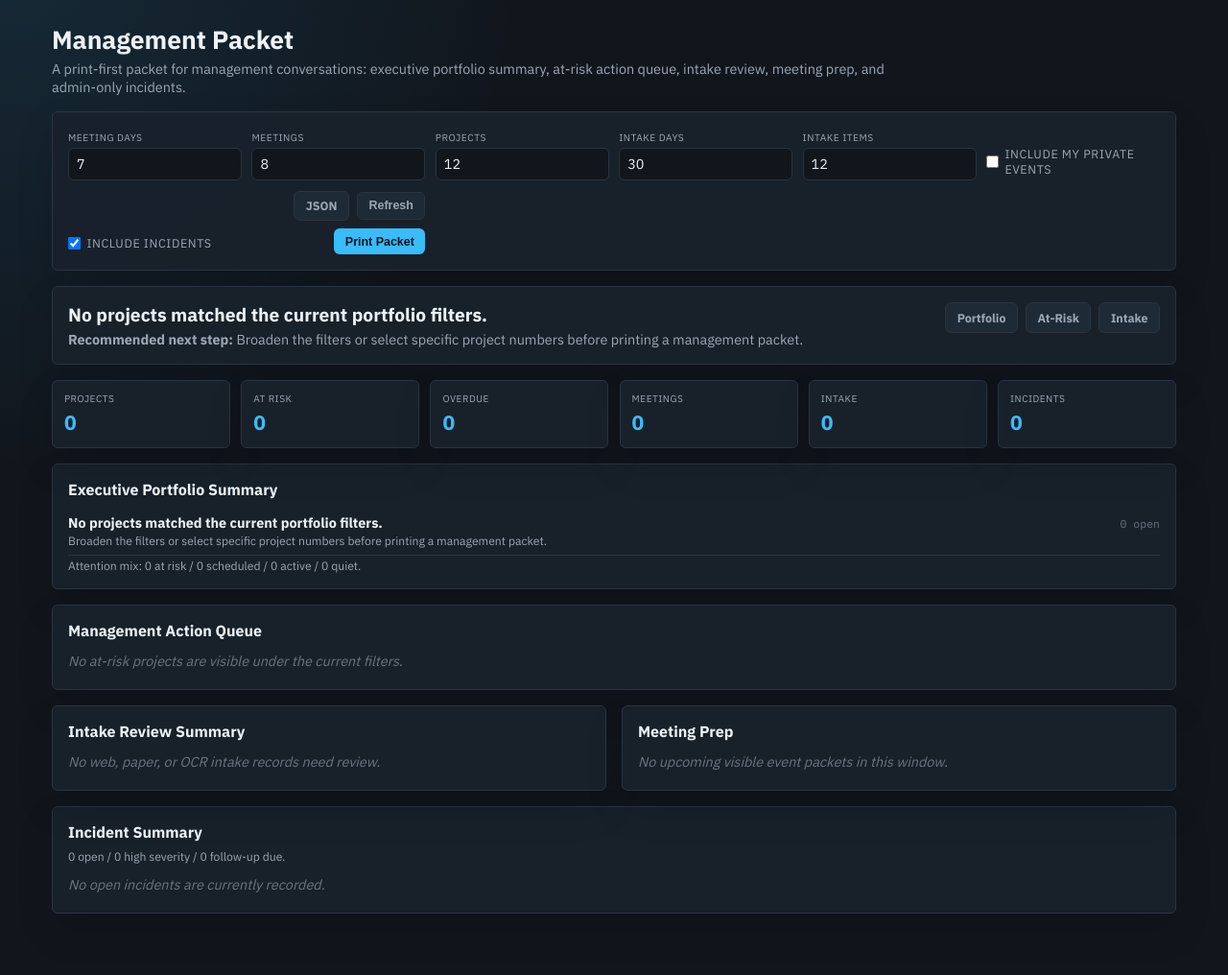
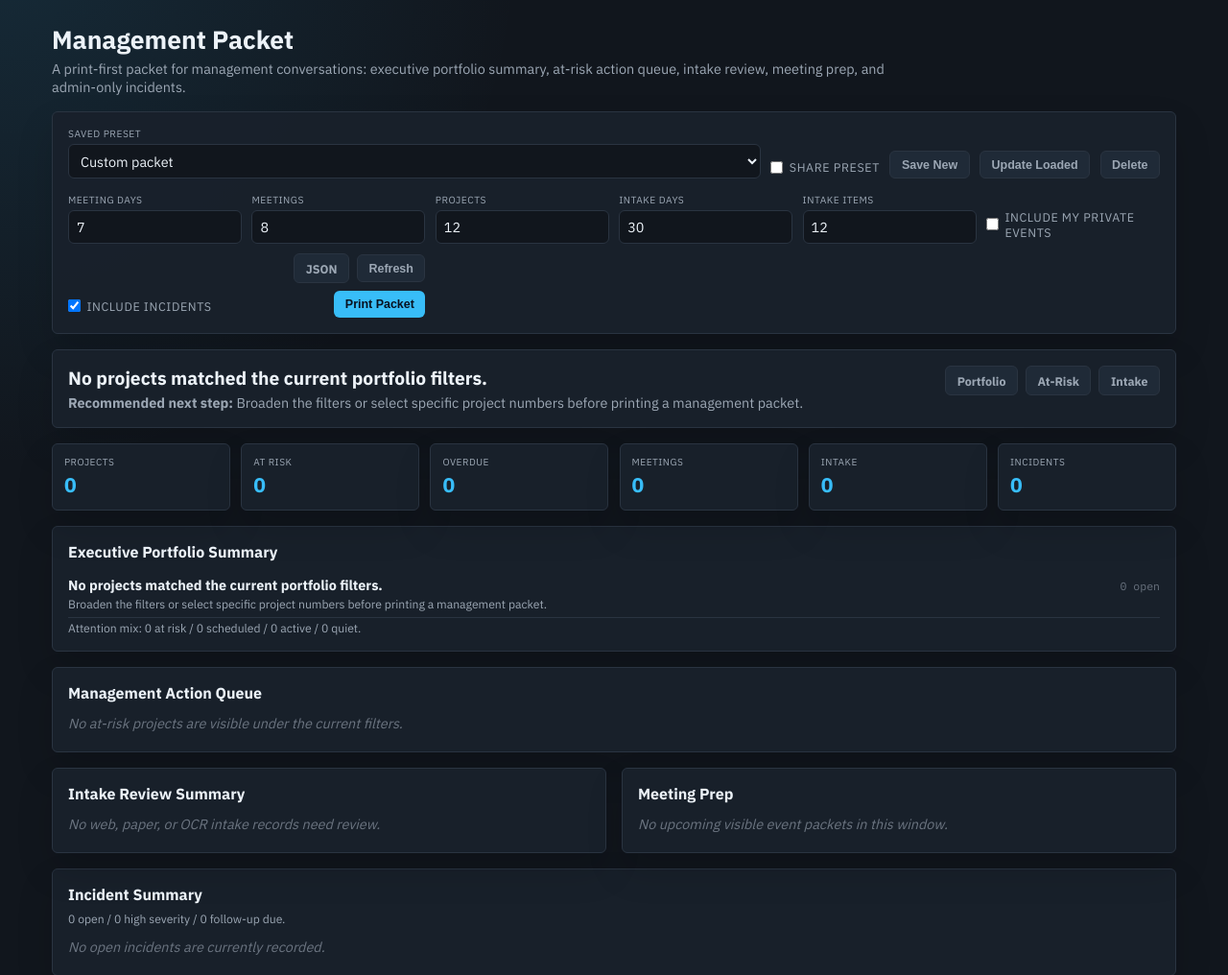
Before and after one commit to Rtoony/tasktrack, a Flask app: page /reports/management in a window 1280 px wide. Shown: the part 55-1071 px from the top of the page at 96% size. Run offline with Flask 3, Linux system fonts and the light colour scheme; the visitor is signed in with stand-in values (Sample User, id 1); data that the repository does not hold is empty; parts of the project's set-up code (start-up, migrations or seed data) failed here and were passed over.

Commit message:
Add management report presets

```diff
--- a/app/routes/reports.py
+++ b/app/routes/reports.py
@@ -31,7 +31,7 @@ from ..services.project_reports import (
 bp = Blueprint("reports", __name__)
 
 _TRUE_VALUES = {"1", "true", "yes", "on"}
-_PRESET_SURFACES = {"portfolio", "incidents", "meetings"}
+_PRESET_SURFACES = {"portfolio", "incidents", "meetings", "management"}
 _TEXT_FILTER_KEYS = {"q", "client", "principal", "component", "display_status", "attention_level"}
 _BOOL_FILTER_KEYS = {"include_inactive", "include_private"}
 _LIST_FILTER_KEYS = {"project_numbers"}
@@ -45,6 +45,11 @@ _MEETING_TEXT_FILTER_KEYS = {"project_number", "event_type"}
 _MEETING_BOOL_FILTER_KEYS = {"include_private"}
 _MEETING_LIMIT_FILTER_KEYS = {"days", "limit"}
 _MEETING_FILTER_KEYS = _MEETING_TEXT_FILTER_KEYS | _MEETING_BOOL_FILTER_KEYS | _MEETING_LIMIT_FILTER_KEYS
+_MANAGEMENT_BOOL_FILTER_KEYS = {"include_private", "include_incidents"}
+_MANAGEMENT_LIMIT_FILTER_KEYS = {
+    "days", "meeting_limit", "project_limit", "intake_days", "intake_limit",
+}
+_MANAGEMENT_FILTER_KEYS = _MANAGEMENT_BOOL_FILTER_KEYS | _MANAGEMENT_LIMIT_FILTER_KEYS
 
 
 def _bool_arg(name: str) -> bool:
@@ -127,6 +132,8 @@ def _preset_keys(surface: str) -> set[str]:
         return _INCIDENT_FILTER_KEYS
     if surface == "meetings":
         return _MEETING_FILTER_KEYS
+    if surface == "management":
+        return _MANAGEMENT_FILTER_KEYS
     return _PORTFOLIO_FILTER_KEYS
 
 
@@ -166,6 +173,22 @@ def _clean_preset_filters(raw, *, surface: str = "portfolio") -> tuple[dict, str
             filters["days"] = _int_arg_value(raw.get("days"), 14, 1, 365)
         if "limit" in raw:
             filters["limit"] = _int_arg_value(raw.get("limit"), 12, 1, 25)
+        return filters, None
+
+    if surface == "management":
+        for key in _MANAGEMENT_BOOL_FILTER_KEYS:
+            if key in raw:
+                filters[key] = bool(raw.get(key))
+        if "days" in raw:
+            filters["days"] = _int_arg_value(raw.get("days"), 7, 1, 30)
+        if "meeting_limit" in raw:
+            filters["meeting_limit"] = _int_arg_value(raw.get("meeting_limit"), 8, 1, 25)
+        if "project_limit" in raw:
+            filters["project_limit"] = _int_arg_value(raw.get("project_limit"), 12, 1, MAX_PORTFOLIO_LIMIT)
+        if "intake_days" in raw:
+            filters["intake_days"] = _int_arg_value(raw.get("intake_days"), 30, 1, 3650)
+        if "intake_limit" in raw:
+            filters["intake_limit"] = _int_arg_value(raw.get("intake_limit"), 12, 1, 50)
         return filters, None
 
     for key in _TEXT_FILTER_KEYS:
@@ -261,6 +284,18 @@ def _request_meeting_filters(*, only_present: bool = False) -> dict:
     if not only_present or "limit" in request.args:
         filters["limit"] = request.args.get("limit")
     cleaned, _ = _clean_preset_filters(filters, surface="meetings")
+    return cleaned
+
+
+def _request_management_filters(*, only_present: bool = False) -> dict:
+    filters: dict = {}
+    for key in _MANAGEMENT_BOOL_FILTER_KEYS:
+        if not only_present or key in request.args:
+            filters[key] = _bool_arg(key)
+    for key in _MANAGEMENT_LIMIT_FILTER_KEYS:
+        if not only_present or key in request.args:
+            filters[key] = request.args.get(key)
+    cleaned, _ = _clean_preset_filters(filters, surface="management")
     return cleaned
 
 
@@ -381,6 +416,28 @@ def _incident_context(sess):
     return filters, selected, None, 200
 
 
+def _management_context(sess):
+    selected = None
+    base_filters: dict = {}
+    preset_id = (request.args.get("preset") or "").strip()
+    if preset_id:
+        try:
+            preset_int = int(preset_id)
+        except (TypeError, ValueError):
+            return None, None, "preset must be an integer", 400
+        selected = _load_visible_preset(
+            sess, preset_int, surface="management",
+            user_id=session.get("user_id"), is_admin=_is_admin(),
+        )
+        if selected is None:
+            return None, None, "preset not found", 404
+        base_filters = _preset_filters(selected)
+
+    explicit = _request_management_filters(only_present=True)
+    filters = {**base_filters, **explicit}
+    return filters, selected, None, 200
+
+
 def _serialize_preset_payload(data: dict, *, user_id: int | None) -> tuple[dict, str | None]:
     name = str(data.get("name") or "").strip()
     if not name:
@@ -411,6 +468,9 @@ def reports_home():
     meeting_presets = sess.scalars(_visible_presets_stmt(
         "meetings", user_id=session.get("user_id"), is_admin=is_admin,
     )).all()
+    management_presets = sess.scalars(_visible_presets_stmt(
+        "management", user_id=session.get("user_id"), is_admin=is_admin,
+    )).all()
     incident_presets = []
     if is_admin:
         incident_presets = sess.scalars(_visible_presets_stmt(
@@ -419,6 +479,7 @@ def reports_home():
     return render_template(
         "reports_home.html",
         presets=[_preset_to_dict(row, include_filters=False) for row in presets],
+        management_presets=[_preset_to_dict(row, include_filters=False) for row in management_presets],
         meeting_presets=[_preset_to_dict(row, include_filters=False) for row in meeting_presets],
         incident_presets=[_preset_to_dict(row, include_filters=False) for row in incident_presets],
         user_name=session.get("user_name", ""),
@@ -493,19 +554,20 @@ def today_brief_page():
     )
 
 
-def _management_packet(sess):
+def _management_packet(sess, *, filters: dict | None = None, selected: ReportPreset | None = None):
     """Compose the print-ready management packet from existing report services."""
+    filters = filters or {}
     user_id = session.get("user_id")
     is_admin = _is_admin()
-    include_private = _bool_arg("include_private")
+    include_private = bool(filters.get("include_private"))
     include_incidents = is_admin and (
-        "include_incidents" not in request.args or _bool_arg("include_incidents")
+        bool(filters.get("include_incidents")) if "include_incidents" in filters else True
     )
-    meeting_days = _int_arg("days", 7, 1, 30)
-    meeting_limit = _int_arg("meeting_limit", 8, 1, 25)
-    project_limit = _int_arg("project_limit", 12, 1, MAX_PORTFOLIO_LIMIT)
-    intake_days = _int_arg("intake_days", 30, 1, 3650)
-    intake_limit = _int_arg("intake_limit", 12, 1, 50)
+    meeting_days = _int_arg_value(filters.get("days"), 7, 1, 30)
+    meeting_limit = _int_arg_value(filters.get("meeting_limit"), 8, 1, 25)
+    project_limit = _int_arg_value(filters.get("project_limit"), 12, 1, MAX_PORTFOLIO_LIMIT)
+    intake_days = _int_arg_value(filters.get("intake_days"), 30, 1, 3650)
+    intake_limit = _int_arg_value(filters.get("intake_limit"), 12, 1, 50)
 
     portfolio = portfolio_project_report(
         sess,
@@ -556,24 +618,38 @@ def _management_packet(sess):
         "meetings": meetings,
         "intake": intake,
         "incidents": incidents,
+        "selected_preset": _preset_to_dict(selected, include_filters=False) if selected else None,
     }
 
 
 @bp.route("/api/v1/reports/management", methods=["GET"])
 @login_required
 def management_packet_json():
-    return jsonify(_management_packet(get_session()))
+    sess = get_session()
+    filters, selected, error, status = _management_context(sess)
+    if error:
+        return jsonify({"error": error}), status
+    return jsonify(_management_packet(sess, filters=filters, selected=selected))
 
 
 @bp.route("/reports/management", methods=["GET"])
 @login_required
 def management_packet_page():
+    sess = get_session()
+    filters, selected, error, status = _management_context(sess)
+    if error:
+        filters = _request_management_filters()
+    presets = sess.scalars(_visible_presets_stmt(
+        "management", user_id=session.get("user_id"), is_admin=_is_admin(),
+    )).all()
     return render_template(
         "management_report.html",
-        packet=_management_packet(get_session()),
+        packet=_management_packet(sess, filters=filters, selected=selected),
+        presets=[_preset_to_dict(row, include_filters=False) for row in presets],
+        error=error,
         user_name=session.get("user_name", ""),
         user_role=session.get("user_role", "user"),
-    )
+    ), status
 
 
 @bp.route("/api/v1/reports/presets", methods=["GET"])
--- a/templates/management_report.html
+++ b/templates/management_report.html
@@ -24,7 +24,9 @@
   .hero-meta { color:var(--text-muted); margin-top:0.25rem; }
   .filters { display:grid; grid-template-columns:repeat(6,minmax(0,1fr)); gap:0.65rem; align-items:end; }
   label { display:block; color:var(--text-muted); text-transform:uppercase; letter-spacing:0.05em; font-size:0.64rem; margin-bottom:0.25rem; }
-  input { width:100%; padding:0.42rem 0.5rem; background:var(--bg); border:1px solid var(--border); color:var(--text); border-radius:var(--radius); font:inherit; }
+  input, select { width:100%; padding:0.42rem 0.5rem; background:var(--bg); border:1px solid var(--border); color:var(--text); border-radius:var(--radius); font:inherit; }
+  .preset-row { display:grid; grid-template-columns:minmax(220px,1fr) auto auto auto auto; gap:0.65rem; align-items:end; margin-bottom:0.75rem; }
+  .inline-note { color:var(--text-dim); font-size:0.72rem; margin-top:0.22rem; }
   .checkline { display:flex; align-items:center; gap:0.4rem; color:var(--text-muted); font-size:0.78rem; padding-top:1.2rem; }
   .checkline input { width:auto; }
   .actions { display:flex; gap:0.5rem; justify-content:flex-end; align-items:center; flex-wrap:wrap; }
@@ -83,7 +85,25 @@
   <p class="sub">A print-first packet for management conversations: executive portfolio summary, at-risk action queue, intake review, meeting prep, and admin-only incidents.</p>
 
   <section class="card screen-only">
-    <form class="filters" method="get" action="/reports/management">
+    <form method="get" action="/reports/management" id="management-filter-form">
+      {% if error %}<div class="danger" style="margin-bottom:0.75rem">{{ error }}</div>{% endif %}
+      <div class="preset-row">
+        <div>
+          <label for="management-preset">Saved Preset</label>
+          <select id="management-preset" name="preset" onchange="applyManagementPreset(this.value)">
+            <option value="">Custom packet</option>
+            {% for preset in presets %}
+            <option value="{{ preset.id }}" {% if packet.selected_preset and packet.selected_preset.id == preset.id %}selected{% endif %}>{{ preset.name }}{% if preset.is_shared %} (shared){% endif %}</option>
+            {% endfor %}
+          </select>
+          {% if packet.selected_preset %}<div class="inline-note">Loaded preset: {{ packet.selected_preset.name }}</div>{% endif %}
+        </div>
+        <label class="checkline"><input type="checkbox" id="management-preset-share" {% if packet.selected_preset and packet.selected_preset.is_shared %}checked{% endif %}> Share preset</label>
+        <button class="btn secondary" type="button" onclick="saveManagementPreset()">Save New</button>
+        <button class="btn secondary" type="button" onclick="updateManagementPreset()" {% if not packet.selected_preset %}disabled{% endif %}>Update Loaded</button>
+        <button class="btn secondary" type="button" onclick="deleteManagementPreset()" {% if not packet.selected_preset %}disabled{% endif %}>Delete</button>
+      </div>
+      <div class="filters">
       <div><label for="days">Meeting Days</label><input id="days" name="days" value="{{ packet.days }}" inputmode="numeric"></div>
       <div><label for="meeting_limit">Meetings</label><input id="meeting_limit" name="meeting_limit" value="{{ packet.meeting_limit }}" inputmode="numeric"></div>
       <div><label for="project_limit">Projects</label><input id="project_limit" name="project_limit" value="{{ packet.project_limit }}" inputmode="numeric"></div>
@@ -95,6 +115,7 @@
         <a class="btn secondary" href="/api/v1/reports/management?{{ request.query_string.decode('utf-8') }}">JSON</a>
         <button class="btn secondary" type="submit">Refresh</button>
         <button class="btn" type="button" onclick="window.print()">Print Packet</button>
+      </div>
       </div>
     </form>
   </section>
@@ -203,5 +224,78 @@
 
   <section class="print-footer print-only">TaskTrack management packet generated {{ packet.generated_at[:16] }}. Private events are excluded unless explicitly requested; capability narratives are admin-gated.</section>
 </main>
+<script>
+function applyManagementPreset(id) {
+  window.location = id ? `/reports/management?preset=${encodeURIComponent(id)}` : '/reports/management';
+}
+function selectedManagementPresetName() {
+  const selected = document.getElementById('management-preset').selectedOptions[0];
+  return selected && selected.value ? selected.textContent.replace(' (shared)', '') : 'Management Review';
+}
+function boolFromCheckbox(name) {
+  const el = document.querySelector(`[name="${name}"]`);
+  return !!(el && el.checked);
+}
+function managementFiltersFromForm() {
+  const value = id => document.getElementById(id).value;
+  const filters = {
+    days: value('days'),
+    meeting_limit: value('meeting_limit'),
+    project_limit: value('project_limit'),
+    intake_days: value('intake_days'),
+    intake_limit: value('intake_limit'),
+    include_private: boolFromCheckbox('include_private')
+  };
+  const incidents = document.querySelector('[name="include_incidents"]');
+  if (incidents) filters.include_incidents = incidents.checked;
+  return filters;
+}
+function managementPresetPayload(name) {
+  return {
+    name: name.trim(),
+    surface: 'management',
+    is_shared: document.getElementById('management-preset-share').checked,
+    filters: managementFiltersFromForm()
+  };
+}
+async function saveManagementPreset() {
+  const name = prompt('Preset name for this management packet:', selectedManagementPresetName());
+  if (!name || !name.trim()) return;
+  const res = await fetch('/api/v1/reports/presets', {
+    method: 'POST',
+    headers: {'Content-Type': 'application/json'},
+    body: JSON.stringify(managementPresetPayload(name))
+  });
+  const body = await res.json().catch(() => ({}));
+  if (!res.ok) { alert(body.error || 'Could not save preset'); return; }
+  window.location = `/reports/management?preset=${encodeURIComponent(body.id)}`;
+}
+async function updateManagementPreset() {
+  const id = document.getElementById('management-preset').value;
+  if (!id) return;
+  const name = prompt('Update loaded preset name:', selectedManagementPresetName());
+  if (!name || !name.trim()) return;
+  const res = await fetch(`/api/v1/reports/presets/${encodeURIComponent(id)}`, {
+    method: 'PUT',
+    headers: {'Content-Type': 'application/json'},
+    body: JSON.stringify(managementPresetPayload(name))
+  });
+  const body = await res.json().catch(() => ({}));
+  if (!res.ok) { alert(body.error || 'Could not update preset'); return; }
+  window.location = `/reports/management?preset=${encodeURIComponent(body.id)}`;
+}
+async function deleteManagementPreset() {
+  const id = document.getElementById('management-preset').value;
+  if (!id) return;
+  if (!confirm('Delete this management packet preset?')) return;
+  const res = await fetch(`/api/v1/reports/presets/${encodeURIComponent(id)}`, {method: 'DELETE'});
+  if (!res.ok) {
+    const body = await res.json().catch(() => ({}));
+    alert(body.error || 'Could not delete preset');
+    return;
+  }
+  window.location = '/reports/management';
+}
+</script>
 </body>
 </html>
```
Also changed, not shown: templates/reports_home.html (+16 -0 lines), tests/test_project_report.py (+64 -0 lines).
